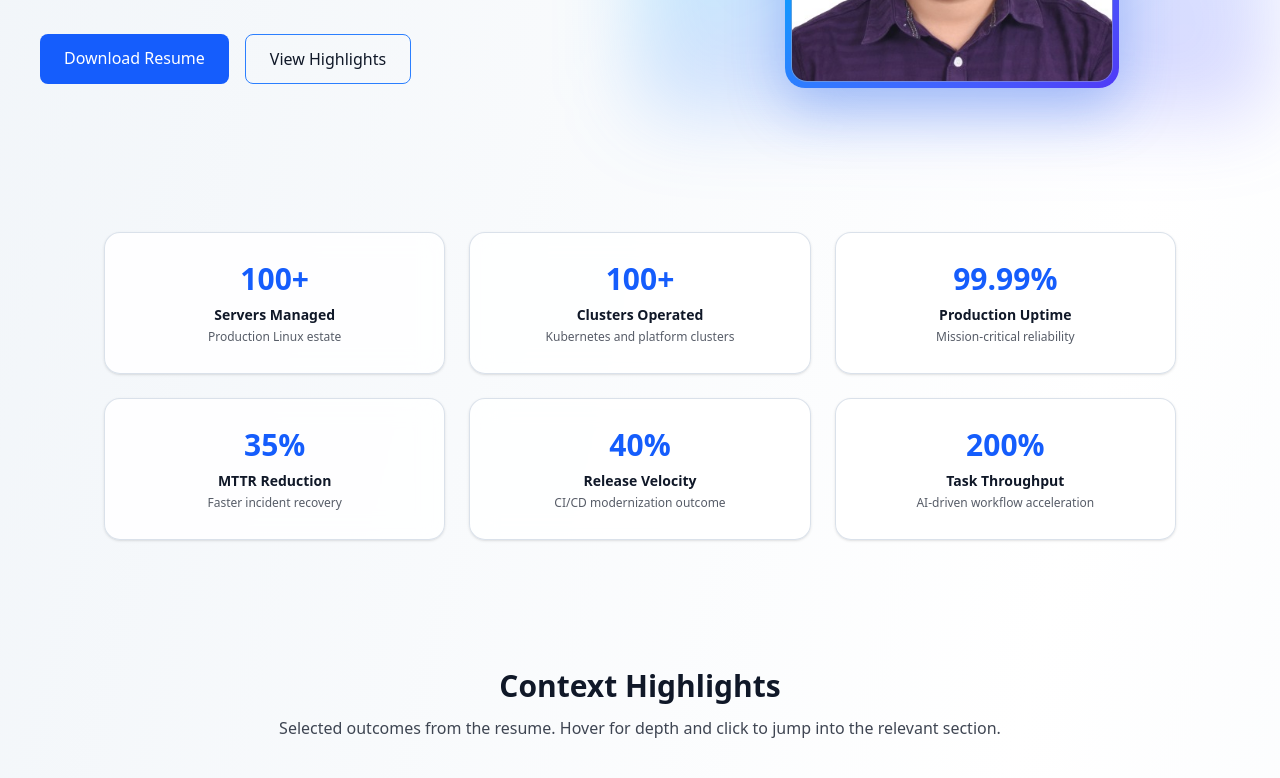
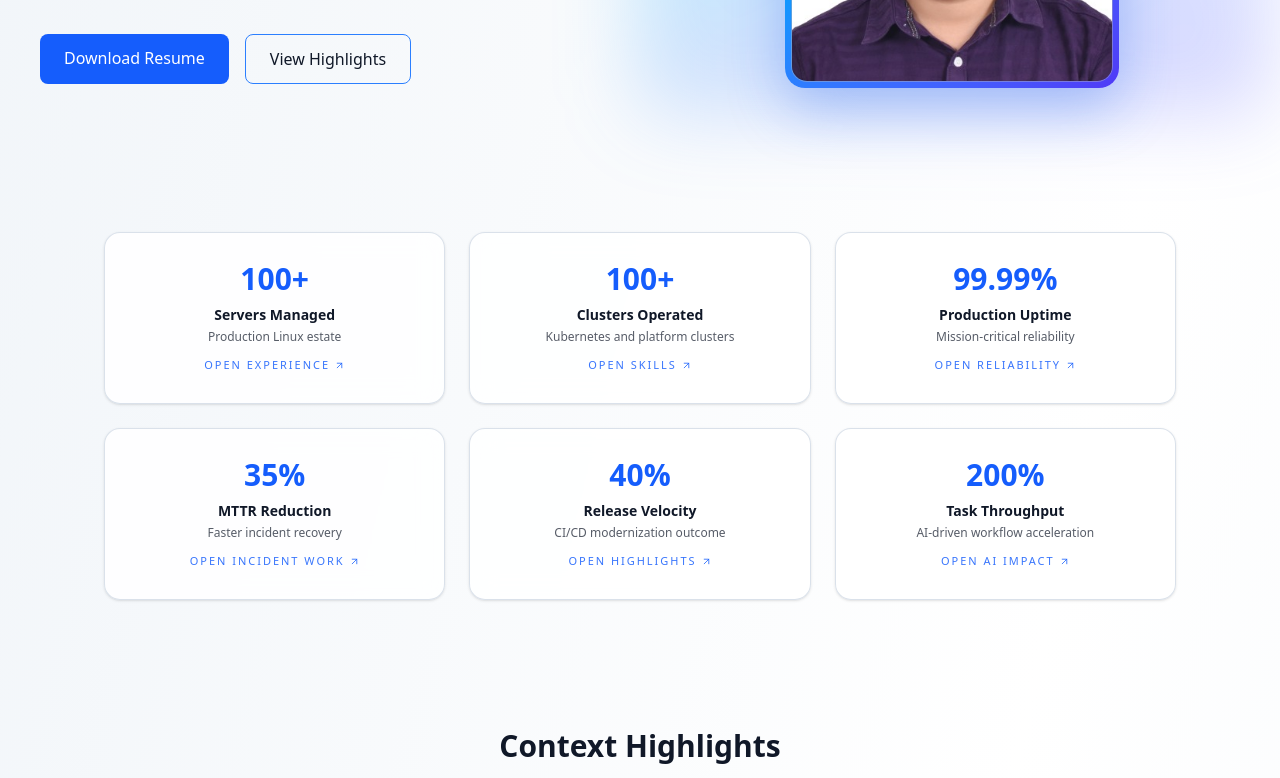
Before and after one commit to gjarunselvan/portfolio, a Next.js app: page / in a window 1280 px wide. Shown: the part 395-1173 px from the top of the page. Built offline with nearby package versions, Linux system fonts and the light colour scheme.

Commit message:
Make stat tiles interactive with spotlight actions

```diff
--- a/app/page.tsx
+++ b/app/page.tsx
@@ -72,6 +72,8 @@ type StatItem = {
   suffix: string
   decimals?: number
   subtext: string
+  targetId: SectionId
+  cta: string
 }
 
 type TechItem = {
@@ -198,12 +200,16 @@ const STATS: StatItem[] = [
     end: 100,
     suffix: "+",
     subtext: "Production Linux estate",
+    targetId: "experience",
+    cta: "Open Experience",
   },
   {
     label: "Clusters Operated",
     end: 100,
     suffix: "+",
     subtext: "Kubernetes and platform clusters",
+    targetId: "skills",
+    cta: "Open Skills",
   },
   {
     label: "Production Uptime",
@@ -211,24 +217,32 @@ const STATS: StatItem[] = [
     suffix: "%",
     decimals: 2,
     subtext: "Mission-critical reliability",
+    targetId: "experience",
+    cta: "Open Reliability",
   },
   {
     label: "MTTR Reduction",
     end: 35,
     suffix: "%",
     subtext: "Faster incident recovery",
+    targetId: "experience",
+    cta: "Open Incident Work",
   },
   {
     label: "Release Velocity",
     end: 40,
     suffix: "%",
     subtext: "CI/CD modernization outcome",
+    targetId: "projects",
+    cta: "Open Highlights",
   },
   {
     label: "Task Throughput",
     end: 200,
     suffix: "%",
     subtext: "AI-driven workflow acceleration",
+    targetId: "projects",
+    cta: "Open AI Impact",
   },
 ]
 
@@ -935,15 +949,18 @@ export default function Home() {
 
         <section className="mobile-content-auto max-w-6xl mx-auto px-6 md:px-10 py-16 grid grid-cols-2 md:grid-cols-3 gap-6 text-center">
           {STATS.map((item, index) => (
-            <motion.div
+            <motion.button
               key={item.label}
+              type="button"
               initial="hidden"
               whileInView="show"
               variants={fadeUp}
               transition={{ delay: index * 0.05 }}
               viewport={{ once: true, amount: 0.4 }}
               whileHover={{ y: -6 }}
-              className="bg-white/85 dark:bg-white/5 backdrop-blur-none md:backdrop-blur-md border border-slate-300/70 dark:border-white/20 rounded-2xl py-7 px-4 shadow-sm hover:shadow-md transition-shadow"
+              whileTap={{ scale: 0.985 }}
+              onClick={() => openSpotlight(item.targetId)}
+              className="group bg-white/85 dark:bg-white/5 backdrop-blur-none md:backdrop-blur-md border border-slate-300/70 dark:border-white/20 rounded-2xl py-7 px-4 shadow-sm hover:shadow-md transition-shadow cursor-pointer"
             >
               <h3 className="text-2xl md:text-3xl font-bold text-blue-600 dark:text-blue-300">
                 {performanceMode ? (
@@ -961,7 +978,11 @@ export default function Home() {
               </h3>
               <p className="mt-2 text-sm font-semibold">{item.label}</p>
               <p className="text-xs opacity-70 mt-1">{item.subtext}</p>
-            </motion.div>
+              <p className="mt-3 text-[11px] uppercase tracking-[0.18em] text-blue-600/85 dark:text-blue-300/85 inline-flex items-center gap-1">
+                {item.cta}
+                <FiArrowUpRight className="transition-transform group-hover:translate-x-0.5 group-hover:-translate-y-0.5" />
+              </p>
+            </motion.button>
           ))}
         </section>
 
```
